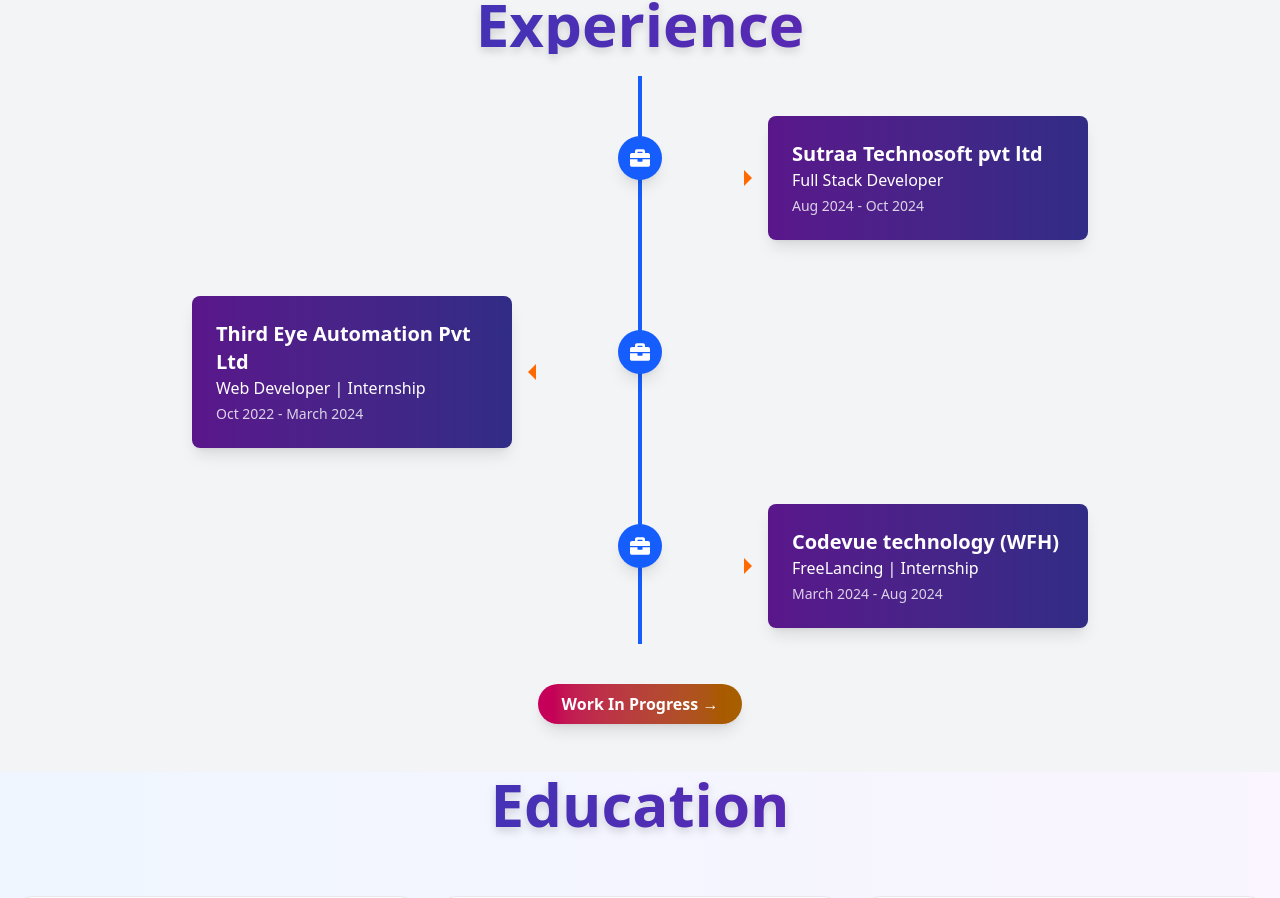
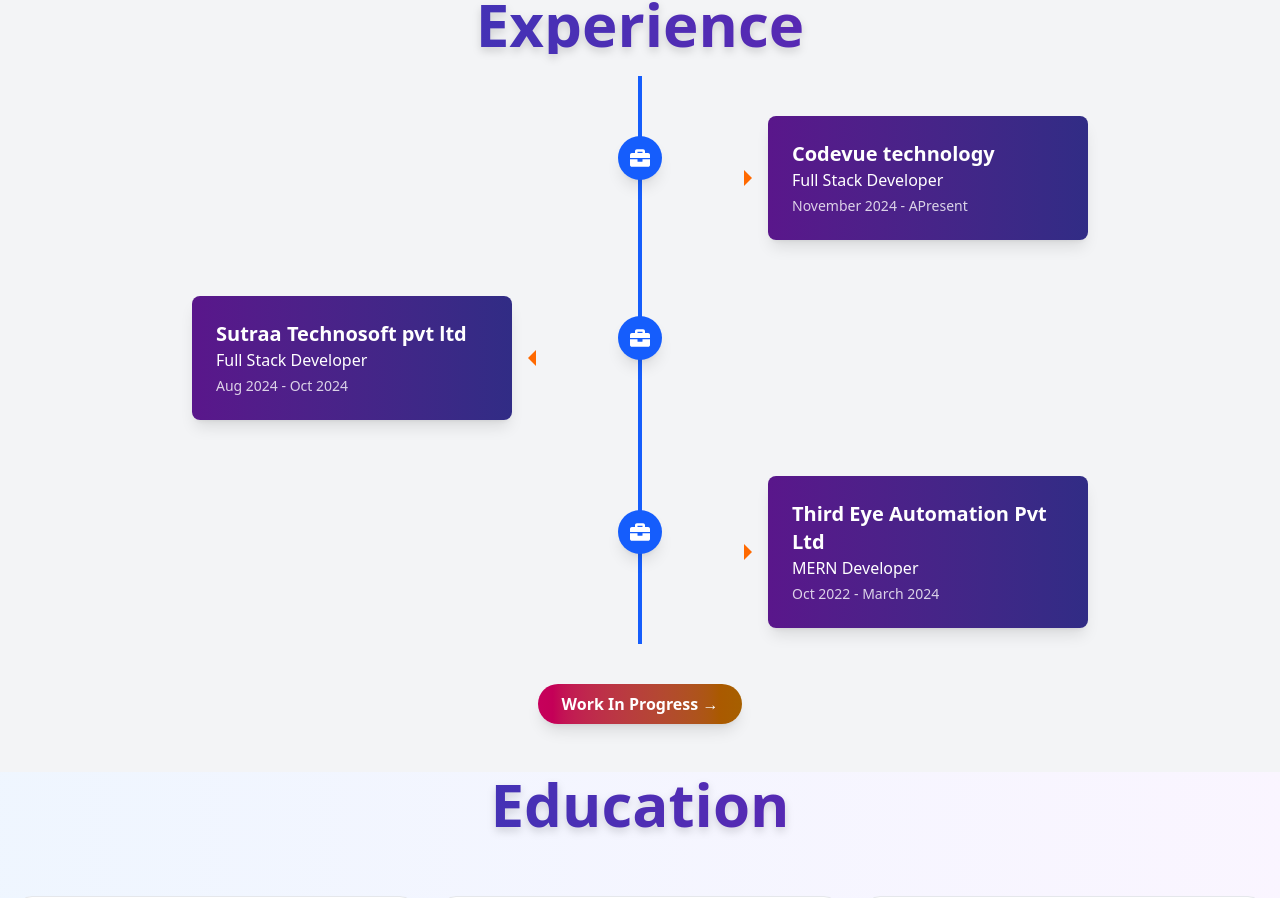
Before and after one commit to samsu-same/portfolio-web, a React (Vite) app: page / in a window 1280 px wide. Shown: the part 2864-3762 px from the top of the page. Built offline with nearby package versions, Linux system fonts and the light colour scheme.

Commit message:
experince timeline

```diff
--- a/src/components/ExperinceTimeLine.jsx
+++ b/src/components/ExperinceTimeLine.jsx
@@ -2,27 +2,34 @@
 import { FaBriefcase } from "react-icons/fa";
 
 const experiences = [
-  {
+    {
     id: 1,
     title: "Full Stack Developer",
-    company: "Sutraa Technosoft pvt ltd",
-    duration: "Aug 2024 - Oct 2024",
+    company: "Codevue technology",
+    duration: "November 2024 - APresent",
     side: "right",
   },
   {
     id: 2,
-    title: "Web Developer | Internship",
-    company: "Third Eye Automation Pvt Ltd",
-    duration: "Oct 2022 - March 2024",
+    title: "Full Stack Developer",
+    company: "Sutraa Technosoft pvt ltd",
+    duration: "Aug 2024 - Oct 2024",
     side: "left",
   },
   {
     id: 3,
-    title: "FreeLancing | Internship",
-    company: "Codevue technology (WFH)",
-    duration: "March 2024 - Aug 2024",
+    title: "MERN Developer",
+    company: "Third Eye Automation Pvt Ltd",
+    duration: "Oct 2022 - March 2024",
     side: "right",
   },
+  // {
+  //   id: 4,
+  //   title: "MERN Developer",
+  //   company: "Codevue technology",
+  //   duration: "November 2024 - APresent",
+  //   side: "left",
+  // },
 ];
 
 const ExperienceTimeline = () => {
```
